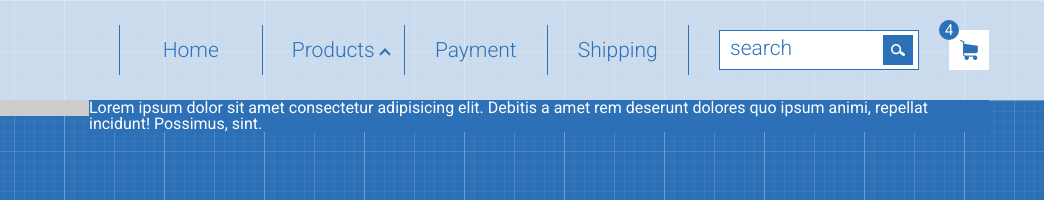
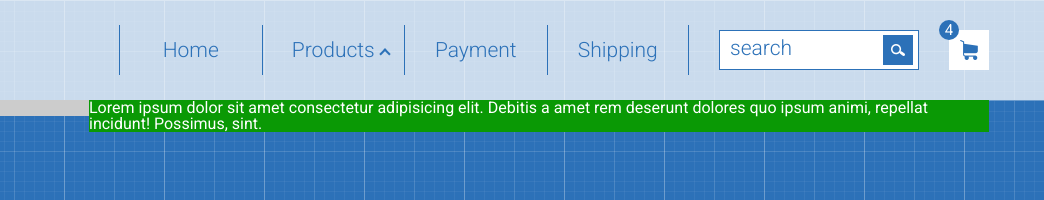
Before and after one commit to yaborodinov/git_expiriance.github.io, a website: page index.html in a window 1280 px wide. Shown: the top 200 px of the page, 236-1280 px from the left. Drawn offline with Linux system fonts and the light colour scheme.

Commit message:
change color

```diff
--- a/css/style.css
+++ b/css/style.css
@@ -244,5 +244,5 @@ body {
 }
 .col-md-900> h1{
   color: #fff;
-  background-color: #2c71b8 ;
+  background-color: #0a9905 ;
 }
```
